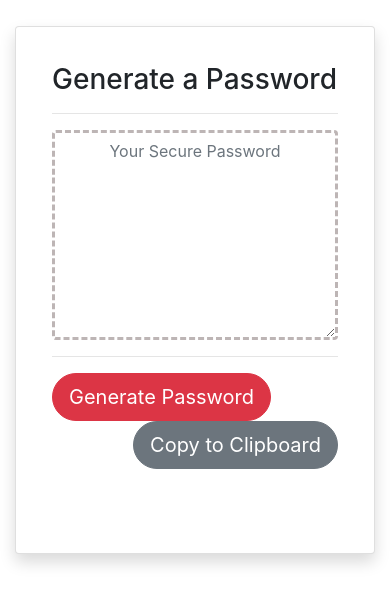
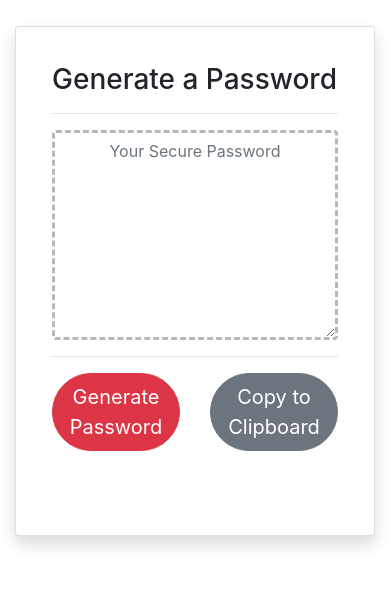
Before and after one commit to thoughtsinflight/Password-Generator, a plain HTML site: page index.htm in a window 390 px wide. Shown: the part 94-698 px from the top of the page. Drawn offline with nearby package versions, Linux system fonts and the light colour scheme.

Commit message:
made page more responsive

```diff
--- a/index.htm
+++ b/index.htm
@@ -24,11 +24,22 @@
                         <hr>
                         <form>
                             <div class="form-group">
-                                <textarea class="form-control text-center text-muted dotted" id="exampleFormControlTextarea1" rows="8">Your Secure Password</textarea>
-                            </div><hr>
+                                <textarea class="form-control text-center text-muted dotted"
+                                    id="exampleFormControlTextarea1" rows="8">Your Secure Password</textarea>
+                            </div>
+                            <hr>
                         </form>
-                        <button type="button" class="btn btn-danger btn-lg rounded-pill">Generate Password</button>
-                        <button type="button" class="btn btn-secondary btn-lg float-right rounded-pill">Copy to Clipboard</button>
+                        <div class="row">
+                            <div class="col d-flex">
+                                <button type="button" class="btn btn-danger btn-lg rounded-pill">Generate
+                                    Password</button>
+                            </div>
+                            <div class="col d-flex justify-content-center">
+                                <button type="button" class="btn btn-secondary btn-lg float-right rounded-pill">Copy to
+                                    Clipboard</button>
+                            </div>
+
+                        </div>
                     </div>
                 </div>
             </div>
```
